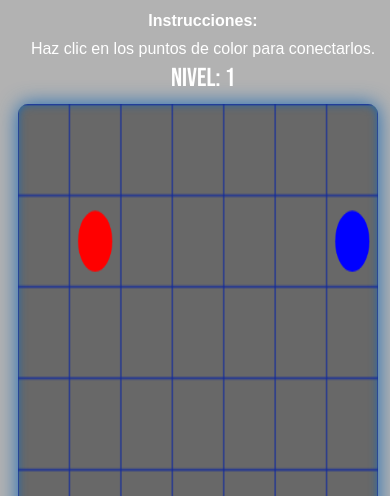
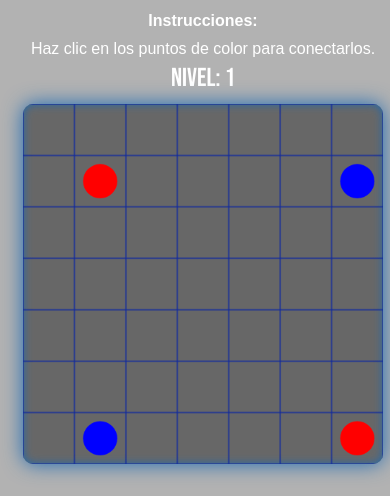
Before and after one commit to leandrayanesdeveloper/conectaLosPuntos-Game, a plain HTML site: page index.html in a window 390 px wide. Shown: the part 111-607 px from the top of the page. Drawn offline with Linux system fonts and the light colour scheme.

Commit message:
Adjust canvas height and remove block display

```diff
--- a/styles.css
+++ b/styles.css
@@ -157,9 +157,8 @@ canvas {
     }
 
         #juegoCanvas {
-            display: block;
             width: 360px;
-            height: 640px;
+            height: 360px;
             touch-action: none;
         }
     }
```
